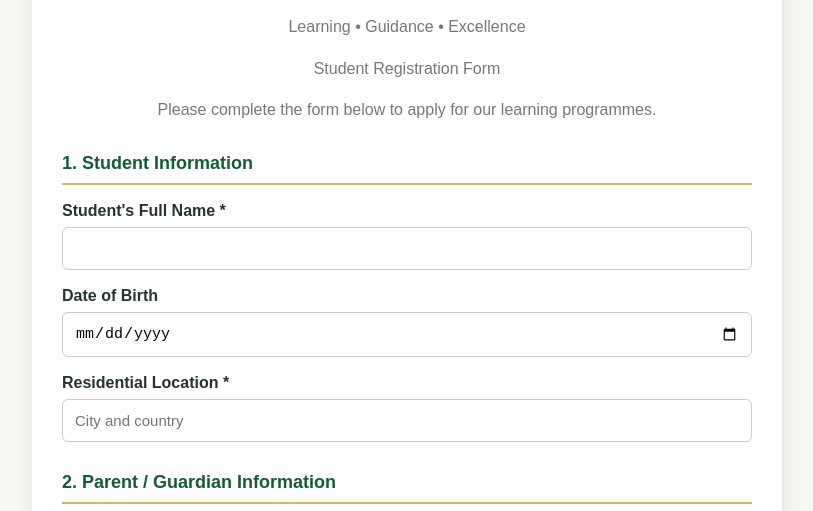
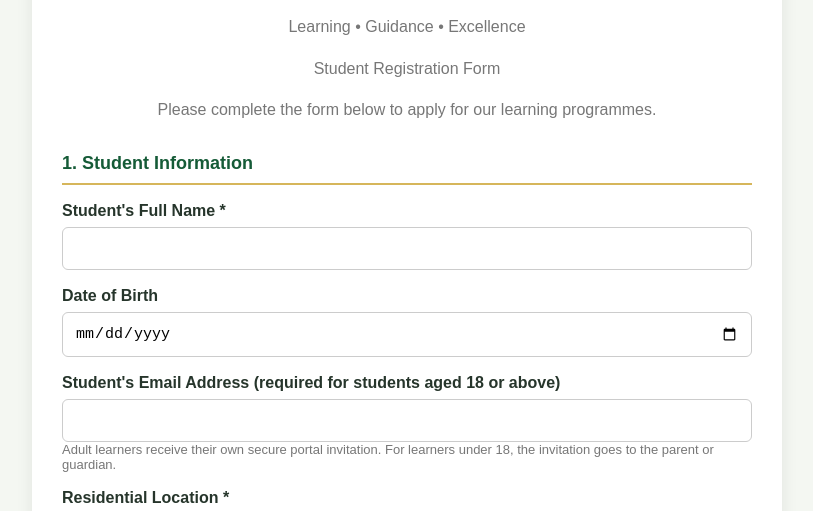
Before and after one commit to Mhuaz001/nuur-elites-website, a plain HTML site: page registration.html in a window 1280 px wide. Shown: the part 271-782 px from the top of the page, without its empty margins (233-1046 px from the left). Drawn offline with Linux system fonts and the light colour scheme; a script that the page names is missing.

Commit message:
Add adult learner email to registration form

```diff
--- a/registration.html
+++ b/registration.html
@@ -196,6 +196,10 @@
       <label for="dob">Date of Birth</label>
       <input type="date" id="dob" name="dob">
 
+      <label for="studentEmail">Student's Email Address (required for students aged 18 or above)</label>
+      <input type="email" id="studentEmail" name="studentEmail" autocomplete="email">
+      <p class="hint">Adult learners receive their own secure portal invitation. For learners under 18, the invitation goes to the parent or guardian.</p>
+
       <label for="location">Residential Location *</label>
       <input type="text" id="location" name="location" placeholder="City and country" required>
 
```
